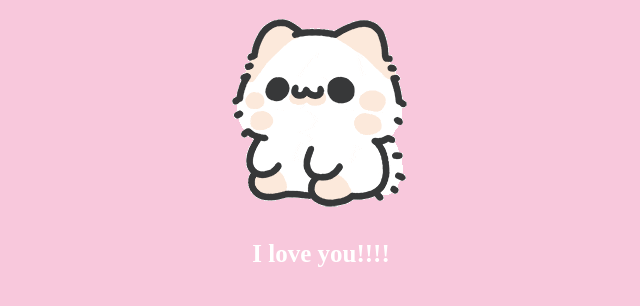
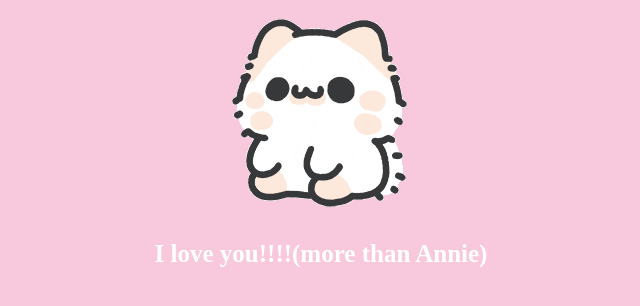
Before and after one commit to DerekChang02/Valentine, a plain HTML site: page yes.html in a window 1280 px wide. Shown: the part 324-630 px from the top of the page, without its empty margins (319-959 px from the left). Drawn offline with Linux system fonts and the light colour scheme.

Commit message:
Update yes.html

```diff
--- a/yes.html
+++ b/yes.html
@@ -12,7 +12,7 @@
             <div class="gif_container">
                 <img src="./style/images/cute-cat.gif" alt="Cute animated illustration">
             </div>
-            <p class = "text"> I love you!!!!</p>
+            <p class = "text"> I love you!!!!(more than Annie)</p>
         </div>
 
     </body>
```
